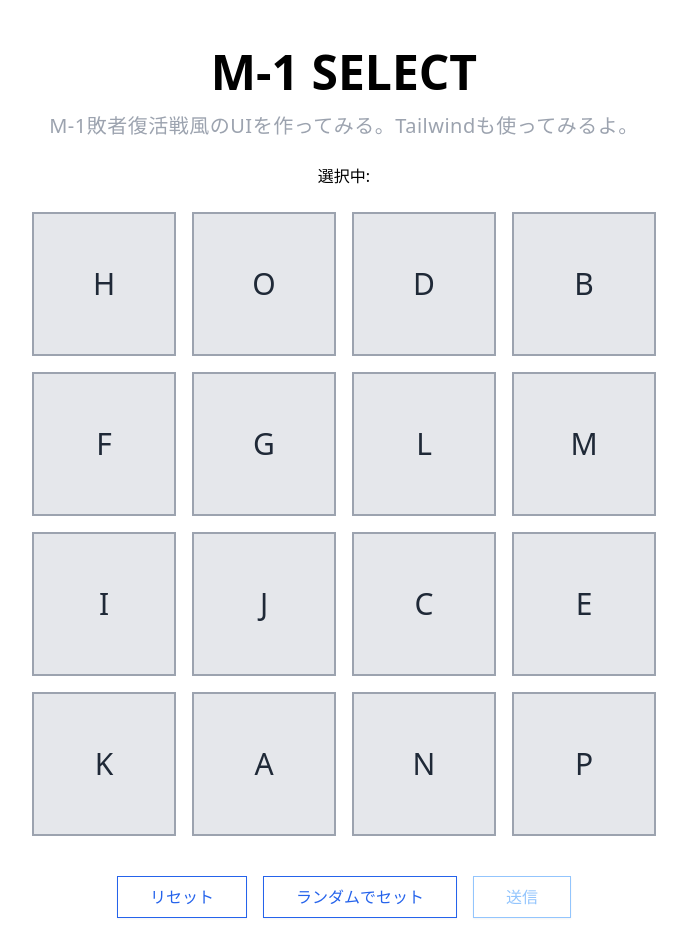
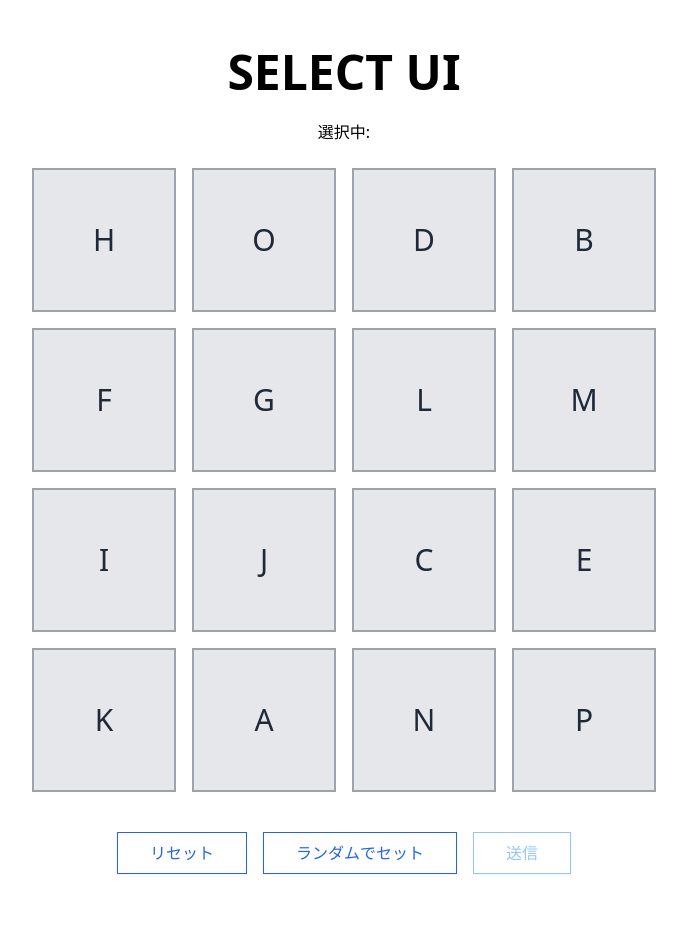
Before and after one commit to shimotsu4431/m1, a Next.js app: page / in a window 1280 px wide. Shown: the whole page, without its empty margins (296-983 px from the left). After the commit the page ends 890 px from the top, so only its background shows below. Built offline with nearby package versions, Linux system fonts and the light colour scheme.

Commit message:
fix title

```diff
--- a/pages/index.tsx
+++ b/pages/index.tsx
@@ -22,9 +22,8 @@ const Home: React.FC = () => {
       <main className="container p-4 mx-auto">
         <section className="mb-6">
           <h1 className="text-center text-5xl font-bold mt-8 mb-4">
-            M-1 SELECT
+            SELECT UI
           </h1>
-          <h2 className="text-center text-xl tracking-wide text-gray-400">M-1敗者復活戦風のUIを作ってみる。Tailwindも使ってみるよ。</h2>
         </section>
         <section className="mb-6">
         <CardList val={val} handleChange={handleChange}></CardList>
```
